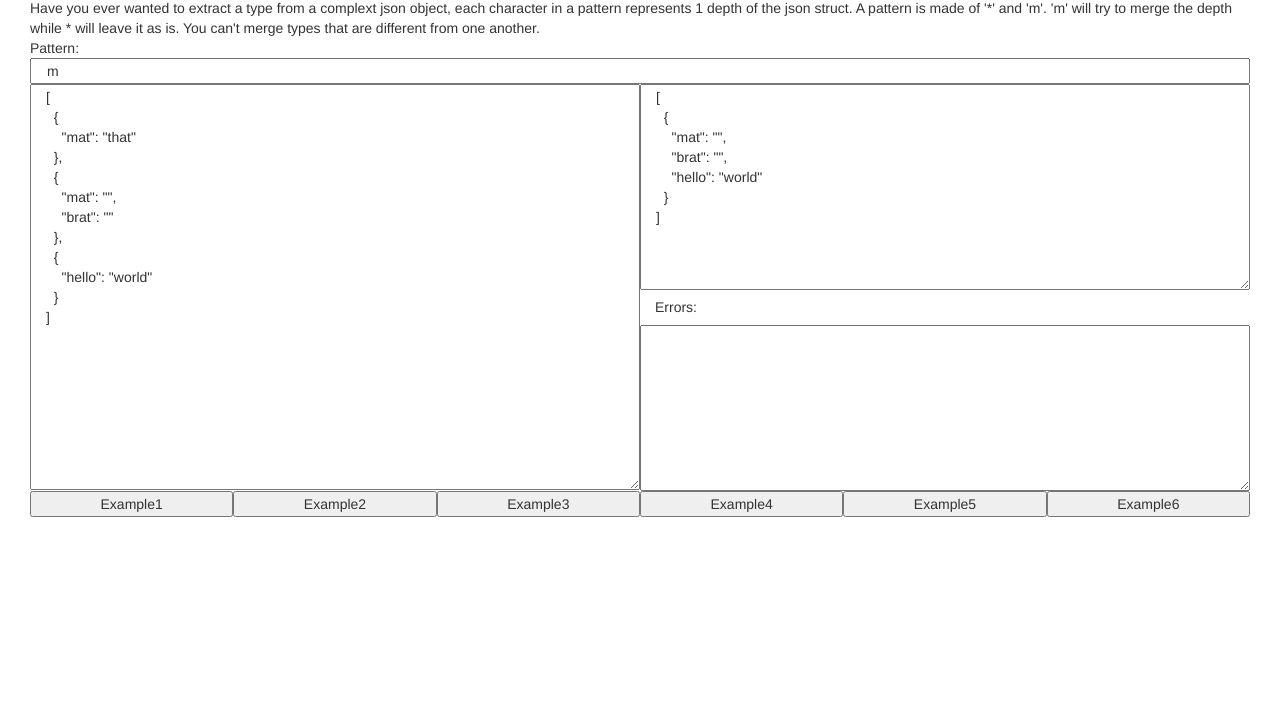
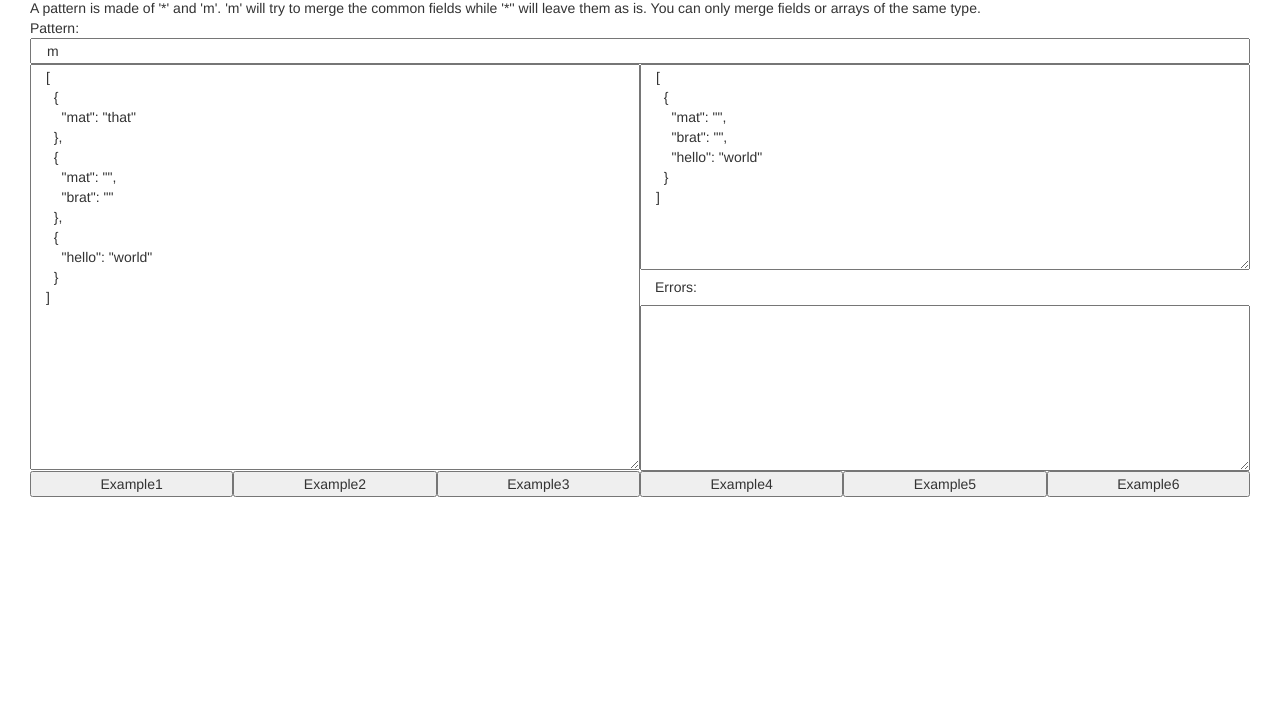
Before and after one commit to boazjr/LCJ, a plain HTML site: page index.html in a window 1280 px wide. Shown: the part 72-800 px from the top of the page. Drawn offline with nearby package versions, Linux system fonts and the light colour scheme.

Commit message:
updated docs

```diff
--- a/index.html
+++ b/index.html
@@ -10,10 +10,9 @@
 <body class="col-sm-12">
     <div class="col-sm-12">
         <h1>Lowest Common JSONomator</h1>
-        <div>Have you ever wanted to extract a type from a complext json object, each character in a
-            pattern represents 1 depth of the json struct. A pattern is made of '*' and 'm'.
-            'm' will try to merge the depth while * will leave it as is. You can't merge types that
-            are different from one another.
+        <div>A pattern is made of '*' and 'm'.
+            'm' will try to merge the common fields while '*'' will leave them as is. You can only merge fields
+            or arrays of the same type.
         </div>
 
         Pattern:
```
Also changed, not shown: 1 other file.
